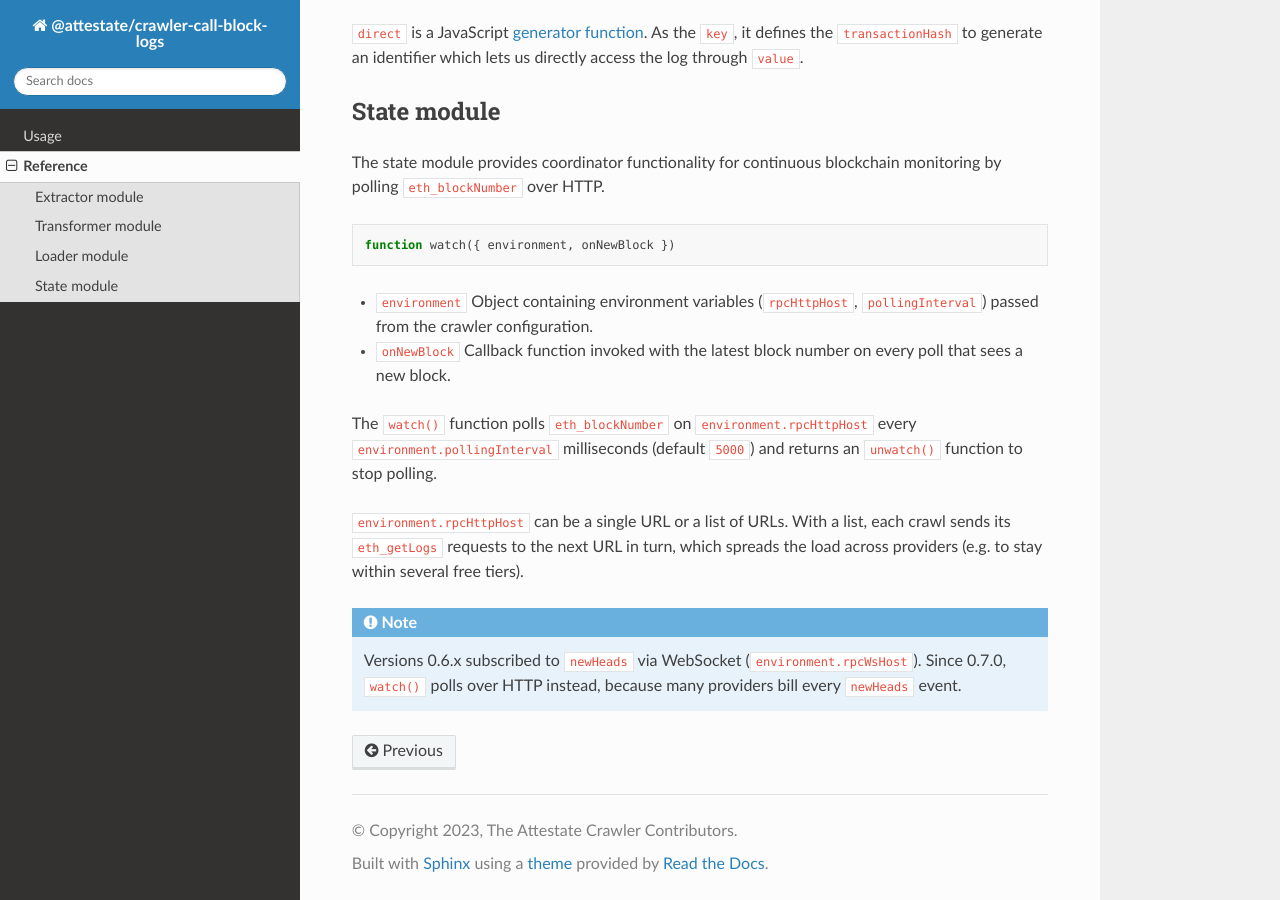
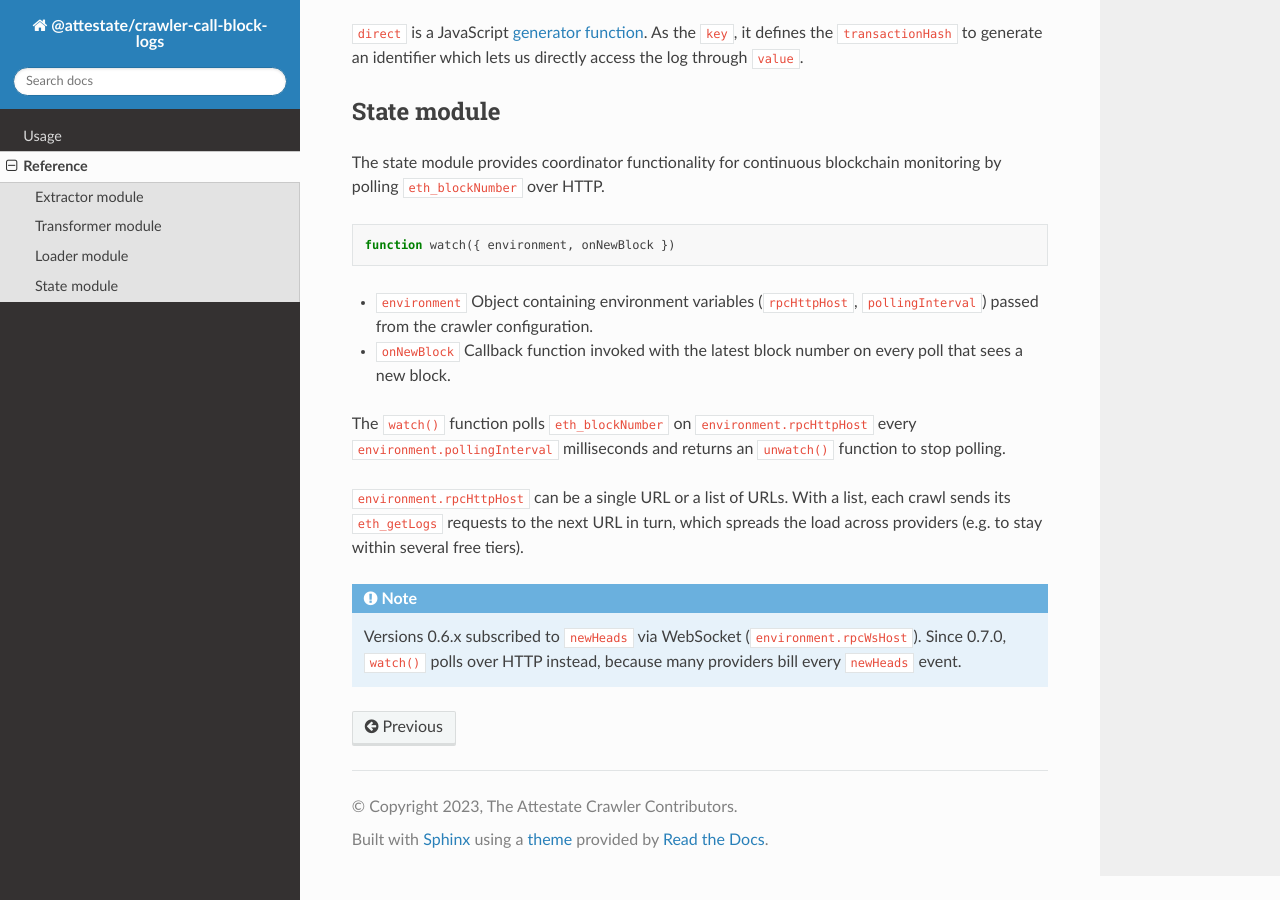
Before and after one commit to attestate/crawler-call-block-logs, a Sphinx documentation site: the page built from docs/source/reference.rst, in a window 1280 px wide and 900 px high, scrolled down 1275 px. Built offline with Sphinx 7.4.7 and the Read the Docs theme 3.1.0, drawn with Linux system fonts in a browser that asks for light colours.

Commit message:
Drop the pollingInterval default
Co-Authored-By: Claude Opus 5.5 <noreply@anthropic.com>
Claude-Session: https://claude.ai/code/session_01SMVvgNvhTv5tdTHsuURqFb

```diff
--- a/docs/source/reference.rst
+++ b/docs/source/reference.rst
@@ -84,7 +84,7 @@ monitoring by polling ``eth_blockNumber`` over HTTP.
 
 The ``watch()`` function polls ``eth_blockNumber`` on
 ``environment.rpcHttpHost`` every ``environment.pollingInterval`` milliseconds
-(default ``5000``) and returns an ``unwatch()`` function to stop polling.
+and returns an ``unwatch()`` function to stop polling.
 
 ``environment.rpcHttpHost`` can be a single URL or a list of URLs. With a list,
 each crawl sends its ``eth_getLogs`` requests to the next URL in turn, which
--- a/src/state.mjs
+++ b/src/state.mjs
@@ -46,6 +46,6 @@ export function watch({ environment, onNewBlock }) {
     emitOnBegin: false,
     emitMissed: false, // the crawler scans all blocks since its last run
     poll: true,
-    pollingInterval: environment.pollingInterval ?? 5000,
+    pollingInterval: environment.pollingInterval,
   });
 }
```
Also changed, not shown: changelog.md (+1 -1 lines).
